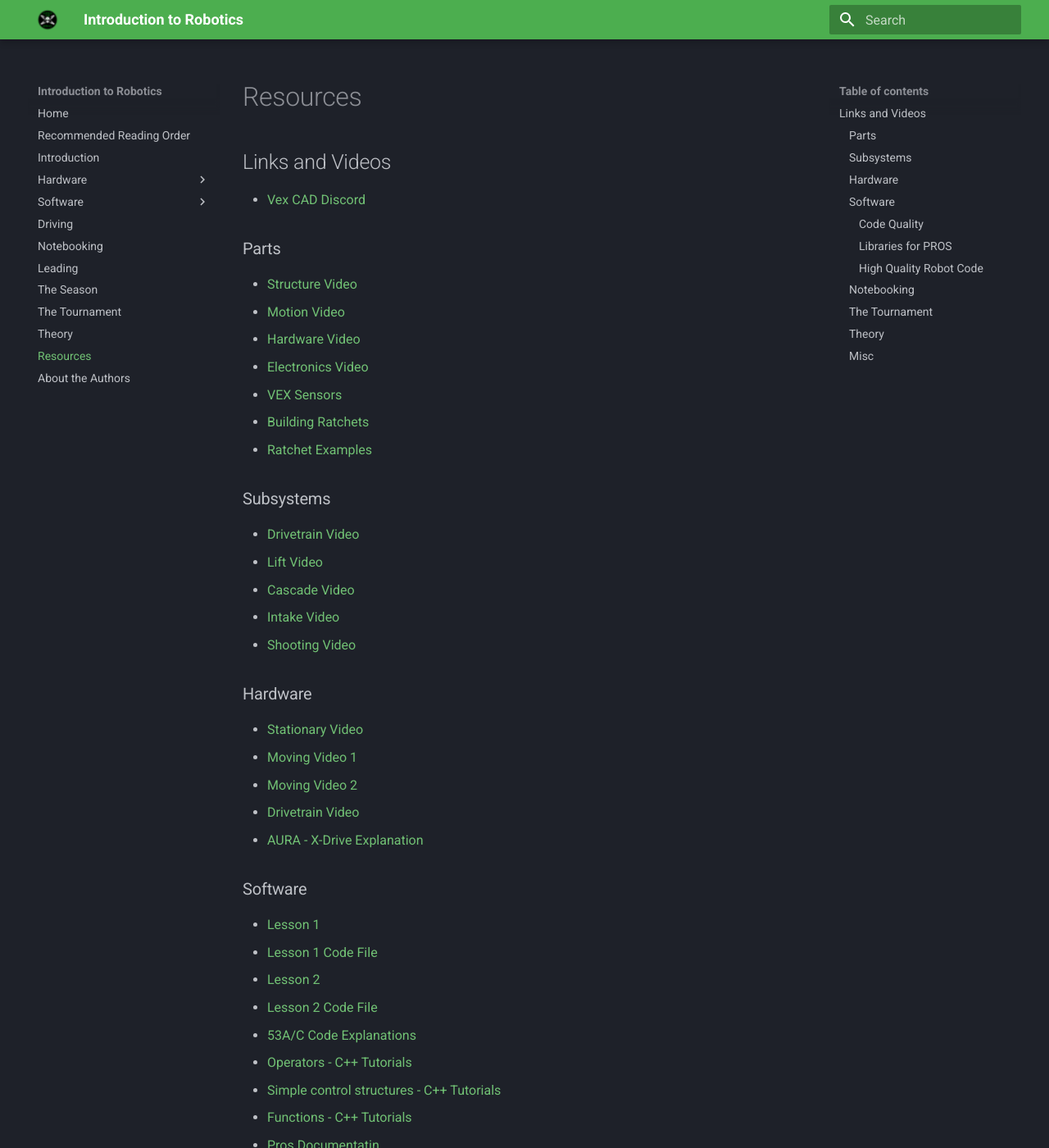
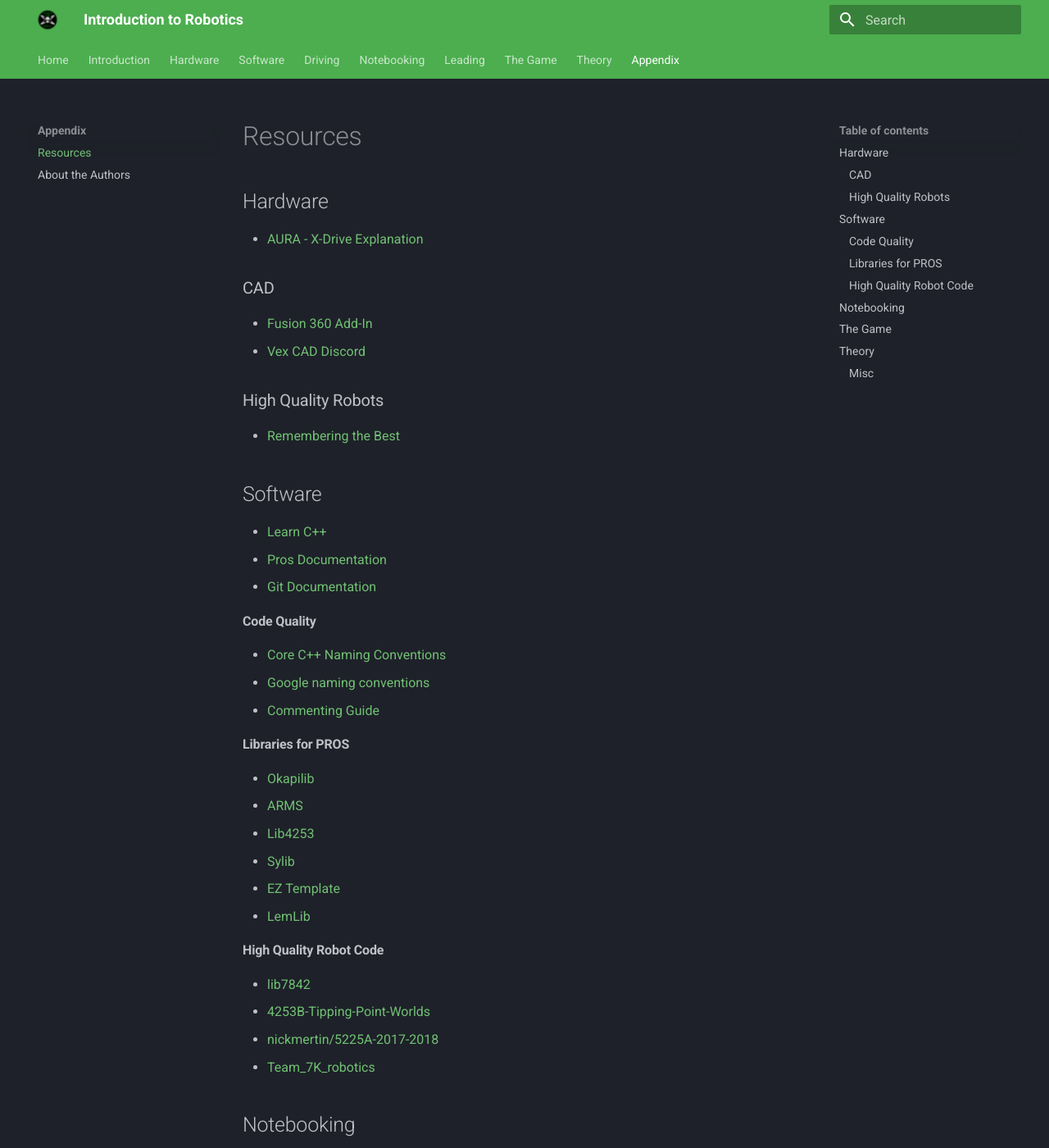
Before and after one commit to Area-53-Robotics/Intro-To-Robotics, an MkDocs documentation site: the page built from docs/appendix/resources.md, in a window 1280 px wide and 1400 px high. Shown: the whole window at 82% size. Built offline with MkDocs 1.6.1 and Material for MkDocs 9.7.7, drawn with Linux system fonts in a browser that asks for light colours; some of the changed text lies outside the part shown.

Commit message:
Even more fixes (I really don't want to split this into multiple commits)

```diff
--- a/docs/resources.md
+++ b/docs/appendix/resources.md
@@ -2,47 +2,23 @@
 
 <!--TODO: Update this to match the new structure-->
 
-## Links and Videos
+## Hardware
 
+-   [AURA - X-Drive Explanation](https://aura.org.nz/why-is-x-drive-faster/)
+
+### CAD
+
+-   [Fusion 360 Add-In](https://www.vexforum.com/t/vex-cad-fusion-360-parts-library-release-log/83263)
 -   [Vex CAD Discord](https://discord.com/invite/BKV3DJm)
 
-### Parts
+### High Quality Robots
 
--   [Structure Video](https://youtu.be/9wj5aibcKAE)
--   [Motion Video](https://youtu.be/opz3PNI6mY0)
--   [Hardware Video](https://youtu.be/DAcHH1pAQ_c)
--   [Electronics Video](https://youtu.be/OqzroBgR2dk)
--   [VEX Sensors](https://wiki.purduesigbots.com/electronics/vex/vex-sensors)
--   [Building Ratchets](https://www.youtube.com/watch?v=Yqm_LLXDCHA&)
--   [Ratchet Examples](https://www.youtube.com/watch?v=5oYMlgNAVO4&t=136s)
+-   [Remembering the Best](https://wiki.purduesigbots.com/vex-cad/remembering-the-best)
 
-### Subsystems
+## Software
 
--   [Drivetrain Video](https://www.youtube.com/watch?v=Hu4FqAARGGw)
--   [Lift Video](https://www.youtube.com/watch?v=hYC-bCeYGm0)
--   [Cascade Video](https://youtu.be/diXEm9aw1Dc)
--   [Intake Video](https://www.youtube.com/watch?v=lk-dUcIApZg)
--   [Shooting Video](https://www.youtube.com/watch?v=mp8h-1DBMEo)
-
-### Hardware
-
--   [Stationary Video](https://www.youtube.com/watch?v=BSeIZ1zZGXk)
--   [Moving Video 1](https://youtu.be/y8EGzFVsPJA)
--   [Moving Video 2](https://www.youtube.com/watch?v=GQ1Rsz-0t64)
--   [Drivetrain Video](https://www.youtube.com/watch?v=8jxQENu5O8E)
--   [AURA - X-Drive Explanation](https://aura.org.nz/why-is-x-drive-faster/)
-
-### Software
-
--   [Lesson 1](https://youtu.be/YPC-O3wBU9U)
--   [Lesson 1 Code File](https://drive.google.com/drive/folders/1PyiJFK_lINnRKxr7I7DLKjaedGlO3DMs?usp=sharing)
--   [Lesson 2](https://youtu.be/055aXg_s0gs)
--   [Lesson 2 Code File](https://drive.google.com/drive/folders/1-huqLtAJb9f3OECAcRmWYBYfNYo4_CAb?usp=sharing)
--   [53A/C Code Explanations](https://youtu.be/v3UvxnhD518)
--   [Operators - C++ Tutorials](http://www.cplusplus.com/doc/tutorial/operators/)
--   [Simple control structures - C++ Tutorials](http://www.cplusplus.com/doc/oldtutorial/control/)
--   [Functions - C++ Tutorials](https://www.cplusplus.com/doc/tutorial/functions/)
--   [Pros Documentatin](https://pros.cs.purdue.edu/v5/index.html)
+-   [Learn C++](https://www.learncpp.com/)
+-   [Pros Documentation](https://pros.cs.purdue.edu/v5/index.html)
 -   [Git Documentation](https://git-scm.com/doc)
 
 #### Code Quality
@@ -67,11 +43,11 @@
 -   [nickmertin/5225A-2017-2018](https://github.com/nickmertin/5225A-2017-2018)
 -   [Team_7K_robotics](https://github.com/vexcode-2019/Team_7K_robotics)
 
-### Notebooking
+## Notebooking
 
 -   [Teresa’s Notebook Guide](https://docs.google.com/presentation/d/1Uk4swRHdrwL2-z1mSL9msUDOOHVweSWmGtXWr6ovS38/edit?usp=sharing)
 
-### The Tournament
+## The Game
 
 -   [VRC Hub](https://play.google.com/store/apps/details?id=com.dwabtech.vexhub.vrc&hl=en)
 -   [VEX Via](https://play.google.com/store/apps/details?id=com.dwabtech.vexvia&hl=en_US&gl=US)
--- a/mkdocs.yml
+++ b/mkdocs.yml
@@ -5,7 +5,7 @@
     logo: assets/area_53.png
     favicon: assets/area_53.png
     features:
-        #- navigation.tabs
+        - navigation.tabs
         - navigation.footer
         - header.autohide
         - content.code.copy
@@ -61,8 +61,9 @@
 
 nav:
     - Home: 'index.md'
-    - 'Recommended Reading Order': './recommended-reading-order.md'
-    - 'Introduction': './introduction.md'
+    - 'Introduction':
+          - 'Foreword': './introduction/foreword.md'
+          - 'Recommended Reading Order': './introduction/recommended-reading-order.md'
     - 'Hardware':
           - 'Introduction': './hardware/introduction.md'
           - 'Basics':
@@ -78,7 +79,6 @@
                 - 'Boxing': './hardware/techniques/boxing.md'
                 - 'Canteleveration': './hardware/techniques/canteleveration.md'
           - 'Subsystems':
-                - 'Introduction': './hardware/subsystems/introduction.md'
                 - 'Drivetrains': './hardware/subsystems/drivetrain.md'
                 - 'Lifts': './hardware/subsystems/lifts.md'
                 - 'Intakes': './hardware/subsystems/intakes.md'
@@ -132,8 +132,10 @@
     - 'Driving': './driving.md'
     - 'Notebooking': './notebooking.md'
     - 'Leading': './leading.md'
-    - 'The Season': './the-season.md'
-    - 'The Tournament': './the-tournament.md'
+    - 'The Game':
+          - 'The Season': './the-season.md'
+          - 'The Tournament': './the-tournament.md'
     - 'Theory': './theory.md'
-    - 'Resources': './resources.md'
-    - 'About the Authors': './about-the-authors.md'
+    - 'Appendix':
+          - 'Resources': './appendix/resources.md'
+          - 'About the Authors': './appendix/about-the-authors.md'
```
Also changed, not shown: other parts of docs/appendix/resources.md (+2 -3 lines), docs/hardware/subsystems/introduction.md (deleted, +0 -3 lines), docs/introduction/foreword.md (renamed from docs/introduction.md, +1 -1 lines), docs/appendix/about-the-authors.md (renamed from docs/about-the-authors.md), docs/introduction/recommended-reading-order.md (renamed from docs/recommended-reading-order.md).
